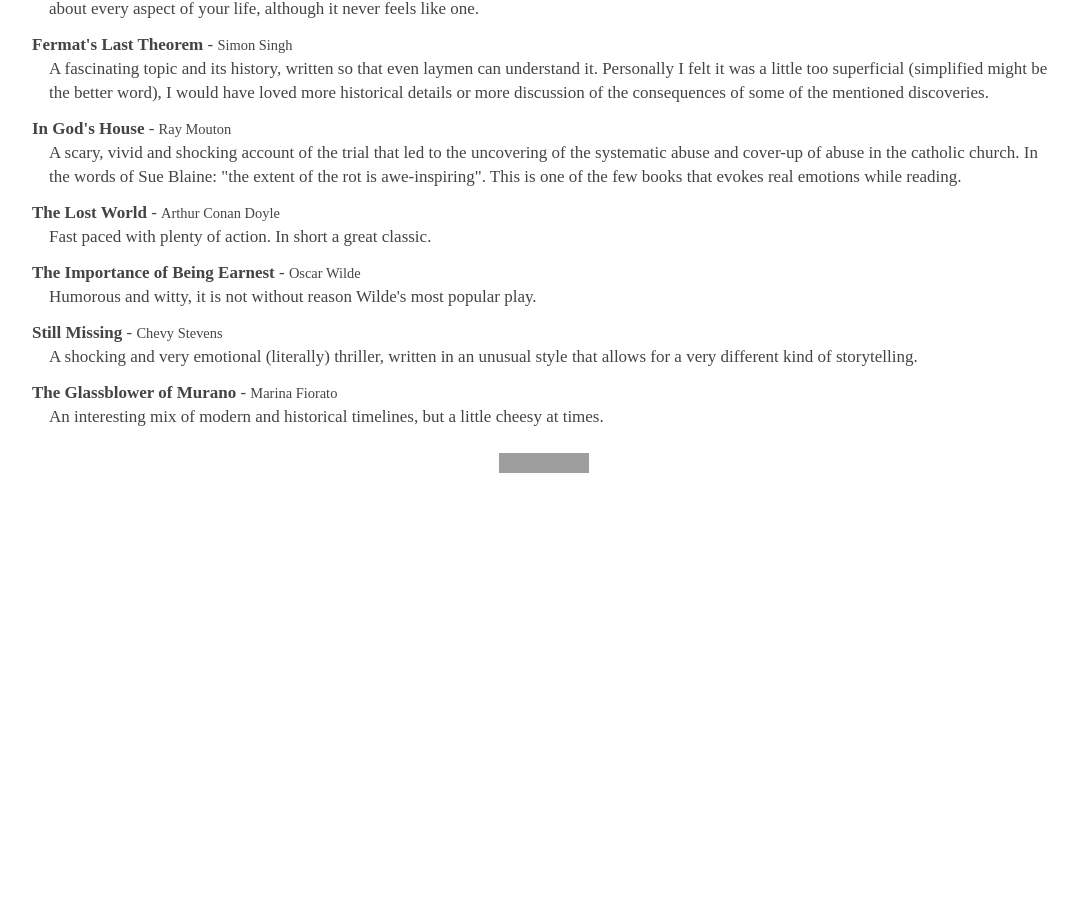
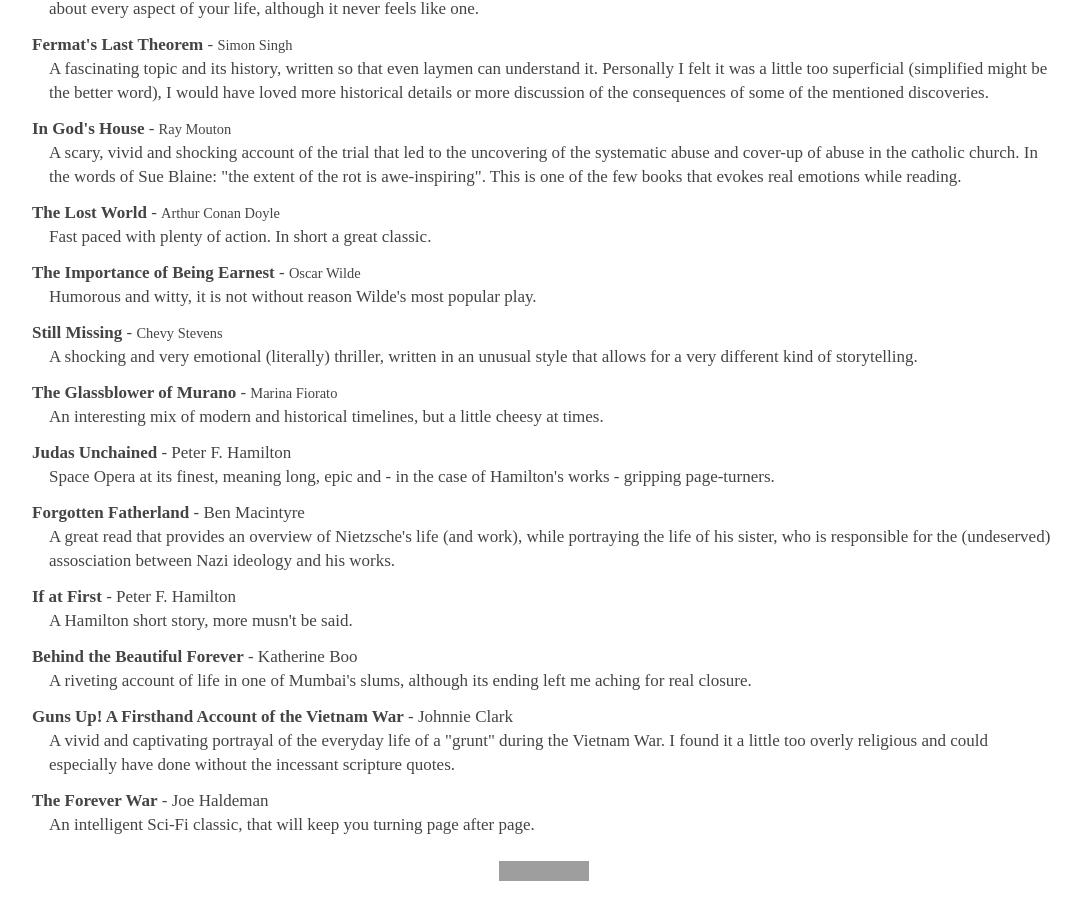
Before and after one commit to m2w/m2w.github.com, a Jekyll site: the page built from readinglist.html, in a window 1280 px wide and 900 px high, scrolled down 768 px. Shown: the whole window, without its empty margins (96-1177 px from the left). Built offline with Jekyll 4.4.1, drawn with Linux system fonts in a browser that asks for light colours; nearby versions of some CDN libraries; Markdown is read by kramdown in place of the engine named in the settings; before the commit the page ends 1260 px from its top, so only the background shows below that; grey boxes are pictures that could not be loaded.

Commit message:
Updates the readinglist.

```diff
--- a/readinglist.html
+++ b/readinglist.html
@@ -37,5 +37,17 @@ title: An annotated reading list
         <dd>A shocking and very emotional (literally) thriller, written in an unusual style that allows for a very different kind of storytelling.</dd>
         <dt><b>The Glassblower of Murano</b> - <small>Marina Fiorato</small></dt>
         <dd>An interesting mix of modern and historical timelines, but a little cheesy at times.</dd>
+	<dt><b>Judas Unchained</b> - Peter F. Hamilton</dt>
+	<dd>Space Opera at its finest, meaning long, epic and - in the case of Hamilton's works - gripping page-turners.</dd>
+	<dt><b>Forgotten Fatherland</b> - Ben Macintyre</dt>
+	<dd>A great read that provides an overview of Nietzsche's life (and work), while portraying the life of his sister, who is responsible for the (undeserved) assosciation between Nazi ideology and his works.</dd>
+	<dt><b>If at First</b> - Peter F. Hamilton</dt>
+	<dd>A Hamilton short story, more musn't be said.</dd>
+	<dt><b>Behind the Beautiful Forever</b> - Katherine Boo</dt>
+	<dd>A riveting account of life in one of Mumbai's slums, although its ending left me aching for real closure.</dd>
+	<dt><b>Guns Up! A Firsthand Account of the Vietnam War</b> - Johnnie Clark</dt>
+	<dd>A vivid and captivating portrayal of the everyday life of a "grunt" during the Vietnam War. I found it a little too overly religious and could especially have done without the incessant scripture quotes.</dd>
+	<dt><b>The Forever War</b> - Joe Haldeman</dt>
+	<dd>An intelligent Sci-Fi classic, that will keep you turning page after page.</dd>
     </dl>
 </article>
```
